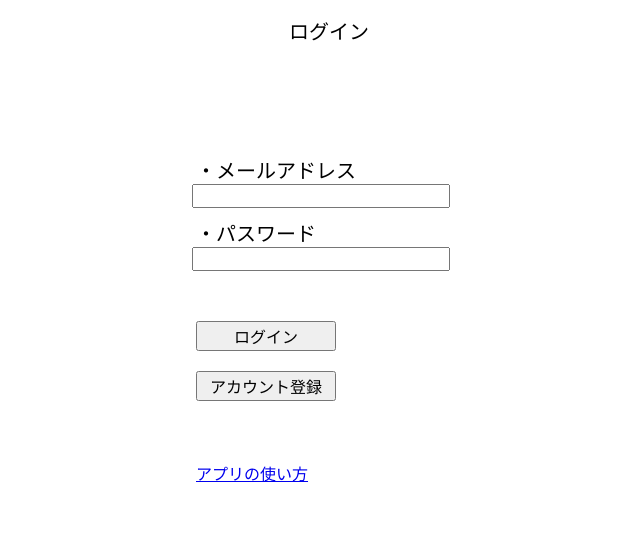
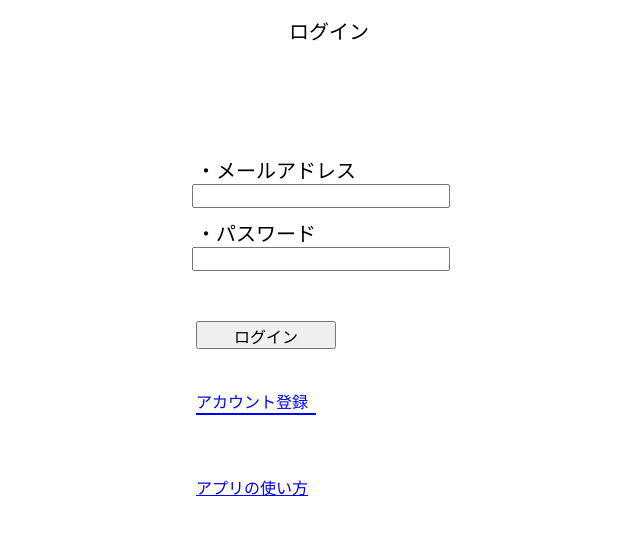
Before and after one commit to KentY6/Recipe-in-the-refrigerator, a React (Create React App) app: page / in a window 1280 px wide. Shown: the top 534 px of the page, without its empty margins (319-959 px from the left). Built offline with nearby package versions, Linux system fonts and the light colour scheme; no server answers.

Commit message:
logInPage/changeAccountRegistrationButton

```diff
--- a/src/app/App.css
+++ b/src/app/App.css
@@ -668,6 +668,9 @@
 
 .loggedSubmitArea {
   display: flex;
+  flex-flow: column;
+  justify-content: center;
+  align-items: center;
 }
 
 .loginFormContainer {
@@ -680,8 +683,24 @@
 .authenticationButton {
   font-size: 16px;
   margin-top: 20px;
-  margin-right: 20px;
   width: 140px;
+  height: 28px;
+}
+
+.authenticationText {
+  font-size: 16px;
+  margin-top: 40px;
+  width: 120px;
+  color: blue;
+  border-bottom: 2px solid blue;
+}
+
+.backText {
+  font-size: 16px;
+  margin-top: 40px;
+  width: 32px;
+  color: blue;
+  border-bottom: 2px solid blue;
 }
 
 .authenticationForm {
@@ -712,9 +731,16 @@
   font-size: 16px;
 }
 
+.registrationDescription {
+  width: 100%;
+  margin-top: 10%;
+  white-space: pre-line;
+}
+
 .errorMessage {
   text-align: center;
-  margin: 20px;
+  font-size: 1rem;
+  margin-top: 10%;
   color: red;
   white-space: pre-line;
 }
--- a/src/screens/LoginForm.js
+++ b/src/screens/LoginForm.js
@@ -12,6 +12,7 @@ export const LoginForm = ({ resetFreeRecipes, logInState, setLogInState }) => {
   const [errorMessage, setErrorMessage] = useState("");
   const [mailAddress, setMailAddress] = useState("");
   const [passWord, setPassWord] = useState("");
+  const [whatAuth, setWhatAuth] = useState("ログイン");
 
   const navigate = useNavigate();
 
@@ -64,11 +65,19 @@ export const LoginForm = ({ resetFreeRecipes, logInState, setLogInState }) => {
     }
   };
 
+  // アカウント登録画面にする
+  const accountRegistration = () => {
+    setWhatAuth("アカウント登録");
+    setMailAddress("");
+    setPassWord("");
+  };
+
   // サインアップ機能
   const signUp = async () => {
     if (errorMessage === "") {
       try {
         await auth.createUserWithEmailAndPassword(mailAddress, passWord);
+        setWhatAuth("ログアウト");
         setLogInState(true);
         setErrorMessage("");
         navigate("/onboardingPage");
@@ -89,6 +98,7 @@ export const LoginForm = ({ resetFreeRecipes, logInState, setLogInState }) => {
     if (errorMessage === "") {
       try {
         await auth.signInWithEmailAndPassword(mailAddress, passWord);
+        setWhatAuth("ログアウト");
         setLogInState(true);
         setErrorMessage("");
       } catch (err) {
@@ -142,6 +152,38 @@ export const LoginForm = ({ resetFreeRecipes, logInState, setLogInState }) => {
     navigate("/");
   };
 
+  // どの認証設定をするか決める
+  const getAuthFunction = () => {
+    let whichAuthFunction = "";
+    if (whatAuth === "ログイン") {
+      whichAuthFunction = logIn;
+    }
+    if (whatAuth === "ログアウト") {
+      whichAuthFunction = logOut;
+    }
+    if (whatAuth === "アカウント登録") {
+      whichAuthFunction = signUpOrSignOut;
+    }
+    return whichAuthFunction;
+  };
+  const getAuthFunctionResult = getAuthFunction();
+
+  // ログイン画面に戻る
+  const resetAuthState = () => {
+    setWhatAuth("ログイン");
+    setMailAddress("");
+    setPassWord("");
+  };
+
+  useEffect(() => {
+    if (logInState === true) {
+      setWhatAuth("ログアウト");
+    }
+    if (logInState === false && whatAuth === "ログアウト") {
+      setWhatAuth("ログイン");
+    }
+  }, [logInState]);
+
   return (
     <div className="logInFormPage">
       <div className="returnAndTitle">
@@ -153,9 +195,7 @@ export const LoginForm = ({ resetFreeRecipes, logInState, setLogInState }) => {
             <UndoRoundedIcon fontSize="40px" />
           </Link>
         </div>
-        <PageTitle
-          PageTitle={logInState === false ? "ログイン" : "ログアウト"}
-        />
+        <PageTitle PageTitle={whatAuth} />
       </div>
       <form className={logInState === true ? "loggedForm" : "logInForm"}>
         <div
@@ -166,6 +206,7 @@ export const LoginForm = ({ resetFreeRecipes, logInState, setLogInState }) => {
             <input
               className="form"
               type="email"
+              value={mailAddress}
               onChange={(e) => setMailAddress(e.target.value)}
             />
           </div>
@@ -174,12 +215,24 @@ export const LoginForm = ({ resetFreeRecipes, logInState, setLogInState }) => {
             <input
               className="form"
               type="password"
+              value={passWord}
               onChange={(e) => setPassWord(e.target.value)}
             />
           </div>
         </div>
         <div className={logInState === false ? "nonActive" : "loggedText"}>
           ログイン状態です
+        </div>
+
+        <div
+          className={
+            whatAuth === "アカウント登録"
+              ? "registrationDescription"
+              : "nonActive"
+          }
+        >
+          {`メールアドレスとパスワードを入力して
+          アカウントを登録してください`}
         </div>
 
         {/* エラーメッセージ */}
@@ -192,20 +245,32 @@ export const LoginForm = ({ resetFreeRecipes, logInState, setLogInState }) => {
         >
           <button
             className={"authenticationButton"}
-            onClick={logInState === false ? (e) => logIn(e) : (e) => logOut(e)}
+            onClick={(e) => getAuthFunctionResult(e, signUp)}
           >
-            {logInState === false ? "ログイン" : "ログアウト"}
+            {whatAuth}
           </button>
-          <button
-            className={"authenticationButton"}
-            onClick={
-              logInState === false
-                ? (e) => signUpOrSignOut(e, signUp)
-                : (e) => signUpOrSignOut(e, signOut)
+          <div
+            className={
+              whatAuth === "ログイン" ? "authenticationText" : "nonActive"
             }
+            onClick={accountRegistration}
           >
-            {logInState === false ? "アカウント登録" : "アカウント削除"}
-          </button>
+            アカウント登録
+          </div>
+          <div
+            className={
+              whatAuth === "ログアウト" ? "authenticationText" : "nonActive"
+            }
+            onClick={(e) => signUpOrSignOut(e, signOut)}
+          >
+            アカウント削除
+          </div>
+          <div
+            className={whatAuth === "アカウント登録" ? "backText" : "nonActive"}
+            onClick={resetAuthState}
+          >
+            戻る
+          </div>
         </div>
         <div className="tutorial">
           <Link to={"/onboardingPage"}>アプリの使い方</Link>
```
